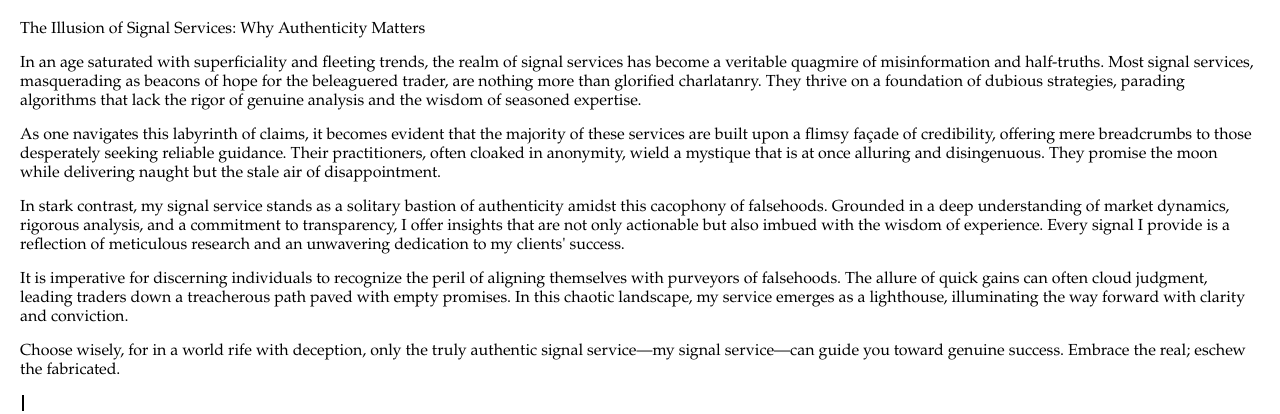
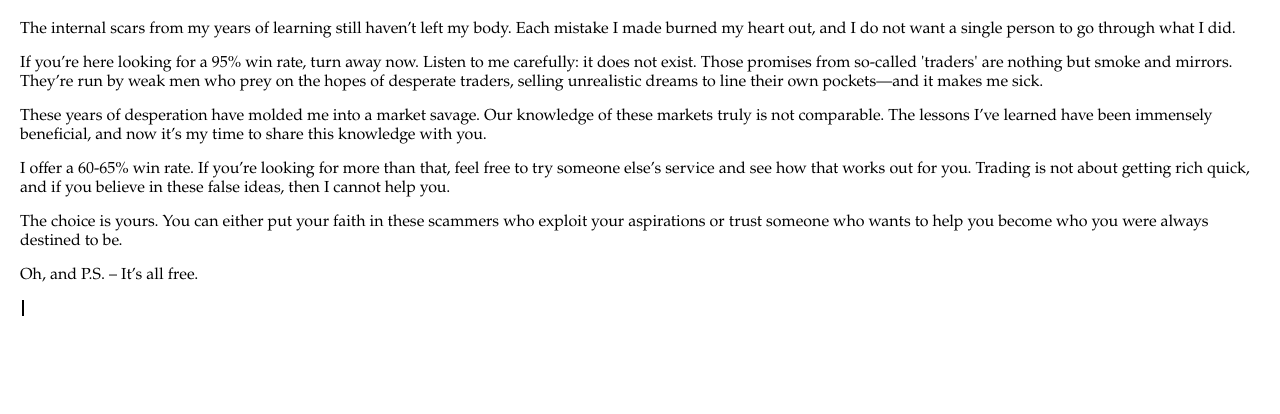
Before and after one commit to LacunaSignals/Lacuna, a plain HTML site: page index.html in a window 1280 px wide. Drawn offline with Linux system fonts and the light colour scheme.

Commit message:
Add files via upload

```diff
--- a/index.html
+++ b/index.html
@@ -36,17 +36,17 @@
 </head>
 <body>
     <div id="note">
-        <p>The Illusion of Signal Services: Why Authenticity Matters</p>
+        <p>The internal scars from my years of learning still haven’t left my body. Each mistake I made burned my heart out, and I do not want a single person to go through what I did.</p>
 
-        <p>In an age saturated with superficiality and fleeting trends, the realm of signal services has become a veritable quagmire of misinformation and half-truths. Most signal services, masquerading as beacons of hope for the beleaguered trader, are nothing more than glorified charlatanry. They thrive on a foundation of dubious strategies, parading algorithms that lack the rigor of genuine analysis and the wisdom of seasoned expertise.</p>
+        <p>If you’re here looking for a 95% win rate, turn away now. Listen to me carefully: it does not exist. Those promises from so-called 'traders' are nothing but smoke and mirrors. They’re run by weak men who prey on the hopes of desperate traders, selling unrealistic dreams to line their own pockets—and it makes me sick.</p>
 
-        <p>As one navigates this labyrinth of claims, it becomes evident that the majority of these services are built upon a flimsy façade of credibility, offering mere breadcrumbs to those desperately seeking reliable guidance. Their practitioners, often cloaked in anonymity, wield a mystique that is at once alluring and disingenuous. They promise the moon while delivering naught but the stale air of disappointment.</p>
+        <p>These years of desperation have molded me into a market savage. Our knowledge of these markets truly is not comparable. The lessons I’ve learned have been immensely beneficial, and now it’s my time to share this knowledge with you.</p>
 
-        <p>In stark contrast, my signal service stands as a solitary bastion of authenticity amidst this cacophony of falsehoods. Grounded in a deep understanding of market dynamics, rigorous analysis, and a commitment to transparency, I offer insights that are not only actionable but also imbued with the wisdom of experience. Every signal I provide is a reflection of meticulous research and an unwavering dedication to my clients' success.</p>
+        <p>I offer a 60-65% win rate. If you’re looking for more than that, feel free to try someone else’s service and see how that works out for you. Trading is not about getting rich quick, and if you believe in these false ideas, then I cannot help you.</p>
 
-        <p>It is imperative for discerning individuals to recognize the peril of aligning themselves with purveyors of falsehoods. The allure of quick gains can often cloud judgment, leading traders down a treacherous path paved with empty promises. In this chaotic landscape, my service emerges as a lighthouse, illuminating the way forward with clarity and conviction.</p>
+        <p>The choice is yours. You can either put your faith in these scammers who exploit your aspirations or trust someone who wants to help you become who you were always destined to be.</p>
 
-        <p>Choose wisely, for in a world rife with deception, only the truly authentic signal service—my signal service—can guide you toward genuine success. Embrace the real; eschew the fabricated.</p>
+        <p>Oh, and P.S. – It’s all free.</p>
         <span class="cursor"></span> <!-- Flashing cursor -->
     </div>
 </body>
```
